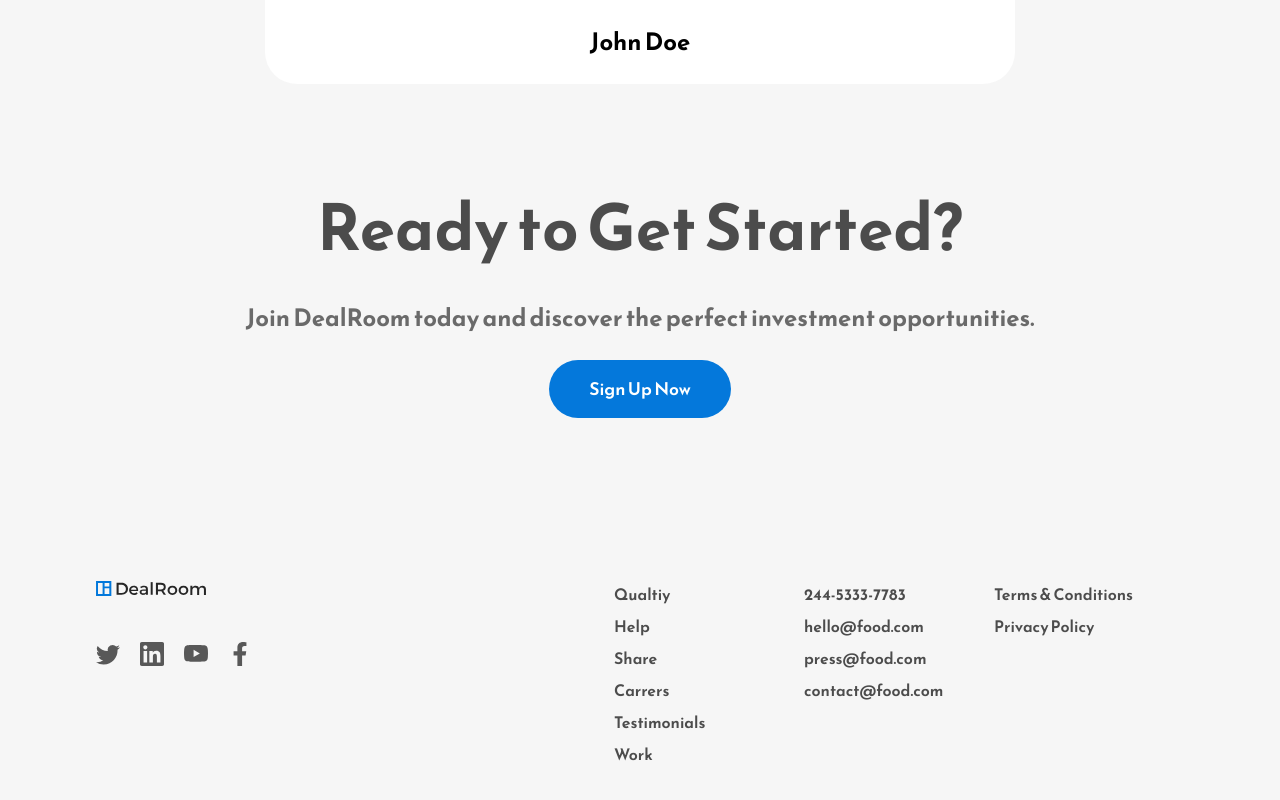
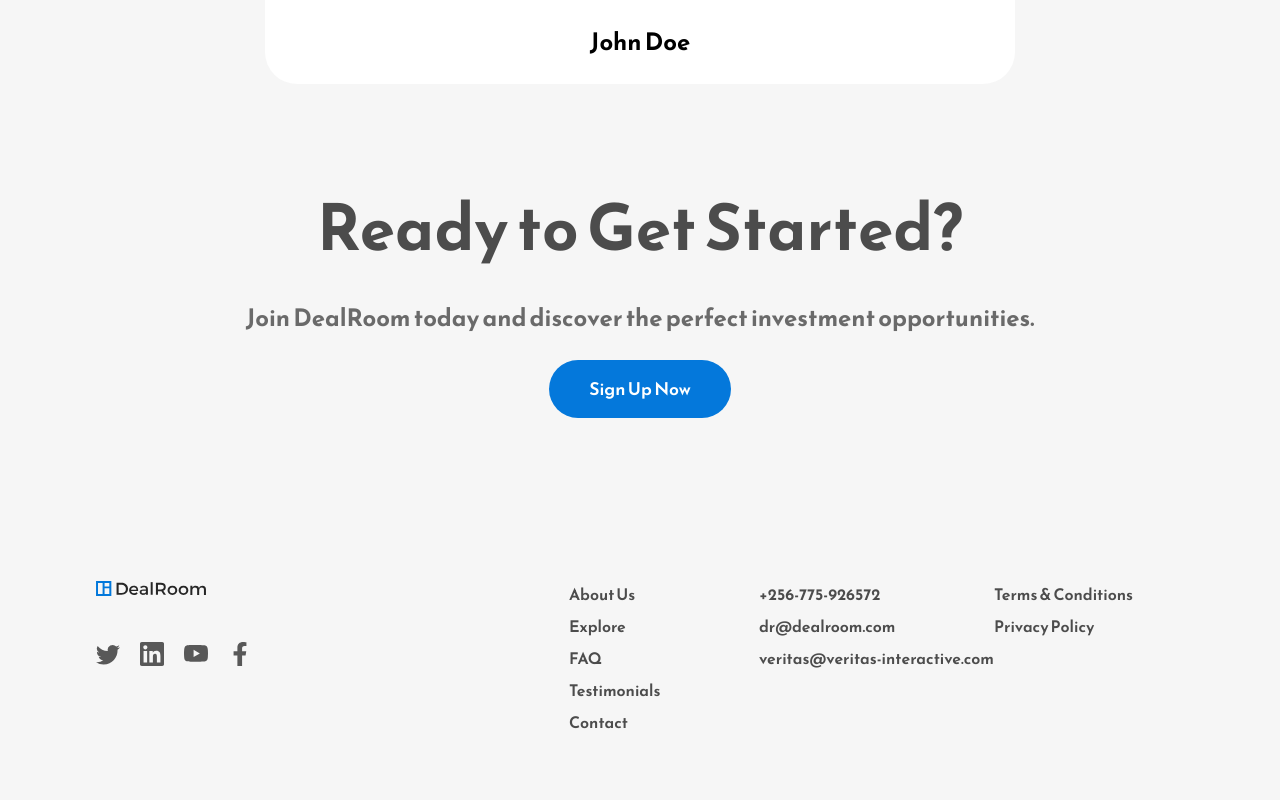
Before and after one commit to Cliff-Ezra/DealRoom-SPA, a React (Create React App) app: page / in a window 1280 px wide. Shown: the part 4811-5611 px from the top of the page. Built offline with nearby package versions, Linux system fonts and the light colour scheme.

Commit message:
`feat:` footer page

```diff
--- a/src/Components/Footer.js
+++ b/src/Components/Footer.js
@@ -21,18 +21,16 @@ const Footer = () => {
       </div>
       <div className="footer-section-two">
         <div className="footer-section-columns">
-          <span>Qualtiy</span>
-          <span>Help</span>
-          <span>Share</span>
-          <span>Carrers</span>
+          <span>About Us</span>
+          <span>Explore</span>
+          <span>FAQ</span>
           <span>Testimonials</span>
-          <span>Work</span>
+          <span>Contact</span>
         </div>
         <div className="footer-section-columns">
-          <span>244-5333-7783</span>
-          <span>hello@food.com</span>
-          <span>press@food.com</span>
-          <span>contact@food.com</span>
+          <span>+256-775-926572</span>
+          <span>dr@dealroom.com</span>
+          <span>veritas@veritas-interactive.com</span>
         </div>
         <div className="footer-section-columns">
           <span>Terms & Conditions</span>
```
